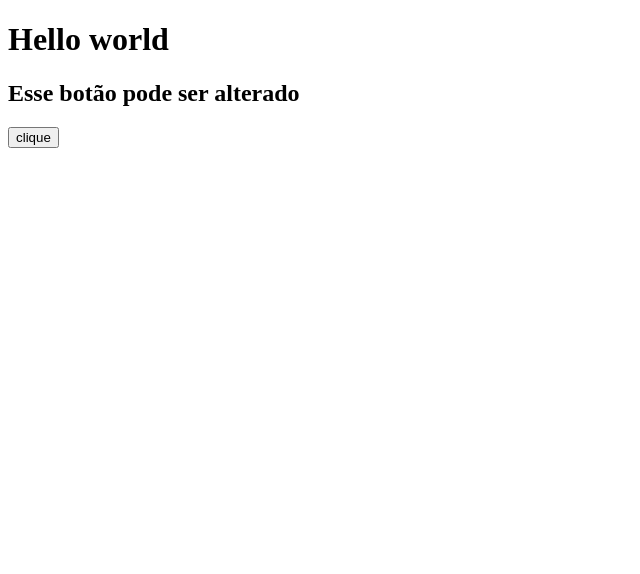
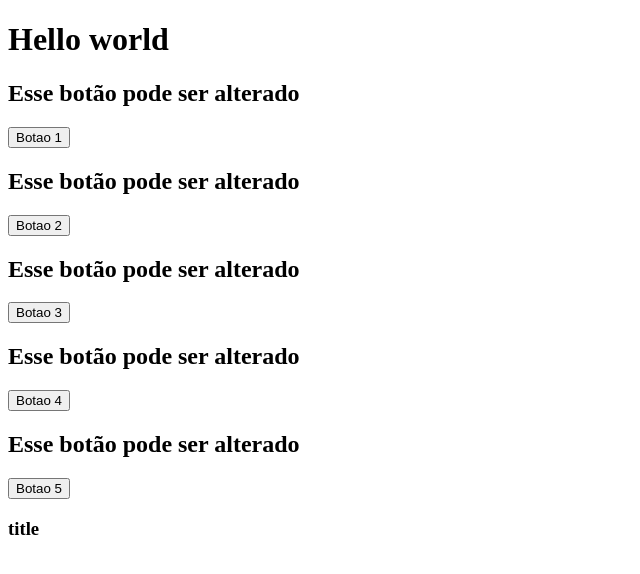
Before and after one commit to 1TDSPV-2026/Nexstore-fiap, a React (Vite) app: page / in a window 1280 px wide. Shown: the top 574 px of the page, without its empty margins (0-640 px from the left). Built offline with nearby package versions, Linux system fonts and the light colour scheme; no server answers.

Commit message:
feat: added products component

```diff
--- a/src/App.tsx
+++ b/src/App.tsx
@@ -1,12 +1,19 @@
 import { Button } from './Button'
+import { Product } from './Products'
 
 function App() {
+  const textoBotoes = ['Botao 1', 'Botao 2', 'Botao 3', 'Botao 4', 'Botao 5']
+
 
   return (
     <div>
       <h1>Hello world</h1>
 
-      <Button/>
+      {textoBotoes.map((texto) => {
+        return <Button text={texto}/>
+      })}
+
+      <Product/>
     </div>
   )
 }
--- a/src/Button.tsx
+++ b/src/Button.tsx
@@ -1,12 +1,13 @@
+interface ButtonProps {
+    text: string
+}
 
-
-export function Button() {
-
+export function Button(props:ButtonProps) {
 
     return (
         <>
             <h2>Esse botão pode ser alterado</h2>
-            <button>clique</button>
+            <button>{props.text}</button>
         </>
     )
 
--- /dev/null
+++ b/src/Products.tsx
@@ -0,0 +1,28 @@
+interface Product {
+    id: number;
+    title: string;
+    price: number;
+    description: string;
+    category: string;
+    rating: {
+        rate: number;
+        count: number;
+    }
+}
+
+export function Product() {
+
+    fetch('https://fakestoreapi.com/products')
+    .then((response) => response.json())
+    .then((data:Product[]) => console.log(data[0].title))
+
+
+    return (
+
+        <>
+            <h3>title</h3>
+        </>
+
+    )
+
+}
```
